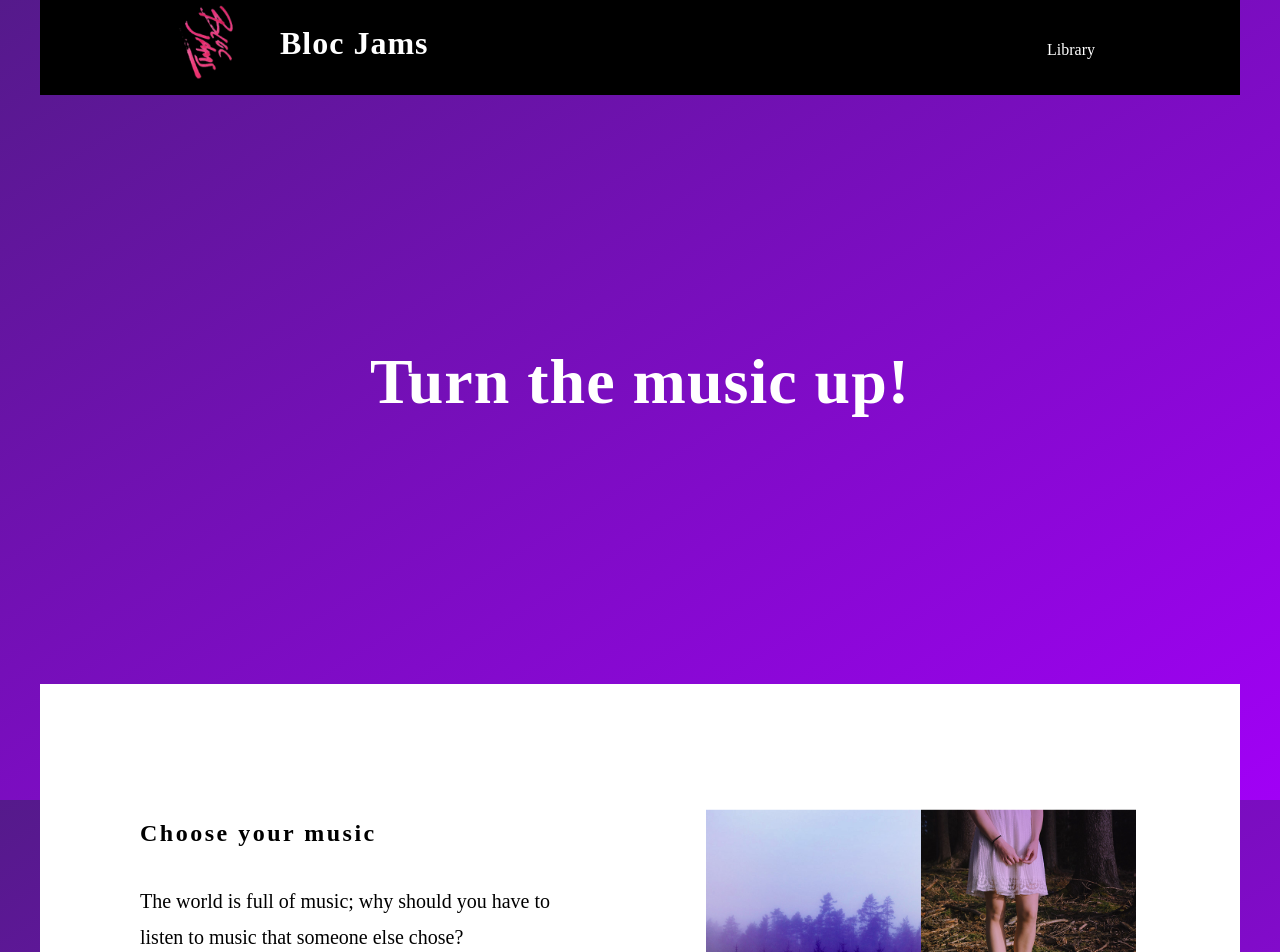
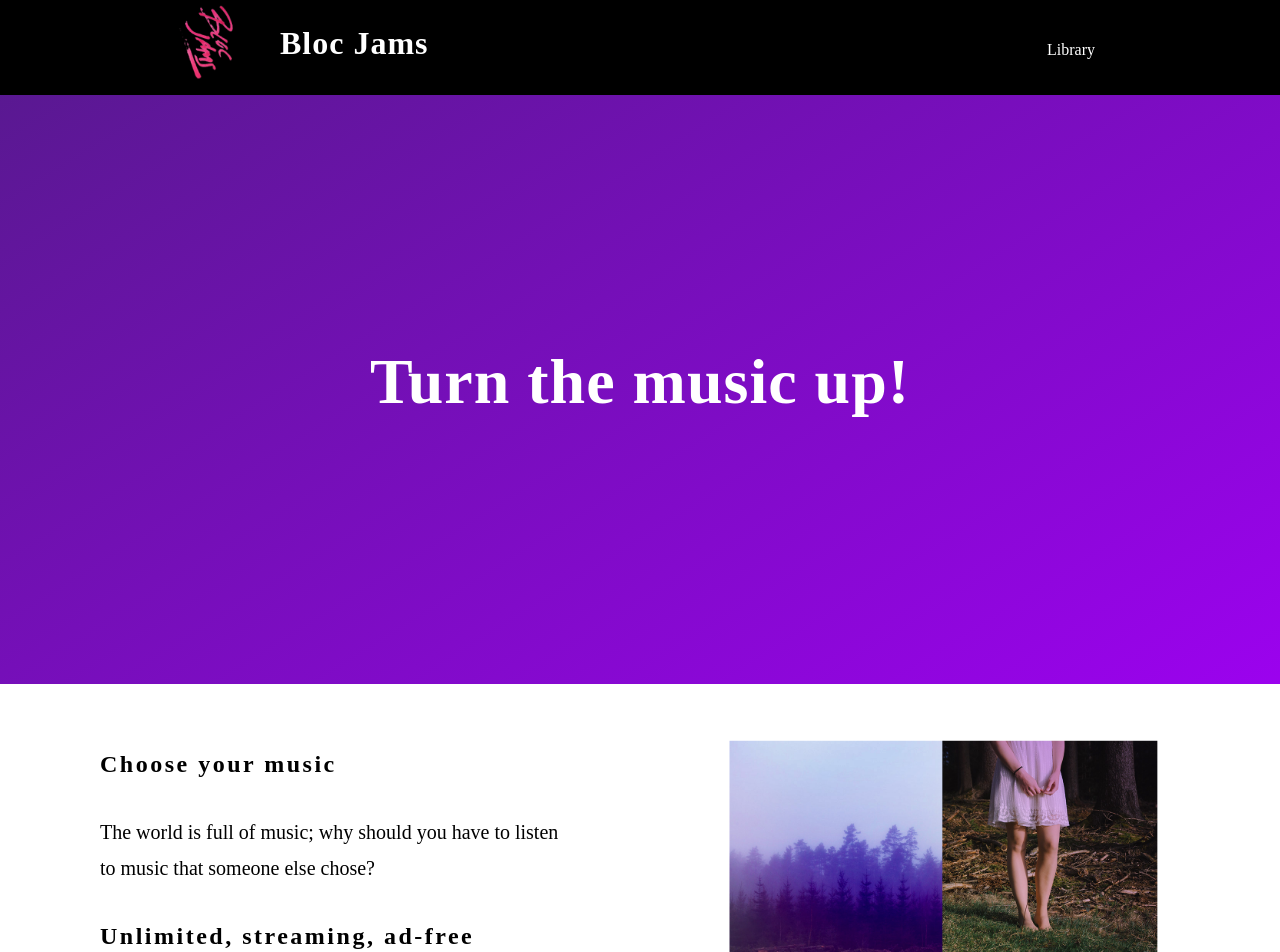
Before and after one commit to mcbeauregard/bloc-jams-react, a React (Create React App) app: page / in a window 1280 px wide. Shown: the top 952 px of the page. Built offline with nearby package versions, Linux system fonts and the light colour scheme.

Commit message:
Updated landing and library page

```diff
--- a/src/components/Landing.css
+++ b/src/components/Landing.css
@@ -23,7 +23,7 @@ p {
 /*  wrapper */
 
 .landing {
-  width: 1200px;
+  width: 100%;
   margin: 0 auto;
 }
 
@@ -32,6 +32,7 @@ p {
   padding: 250px 0;
   text-align: center;
   font-size: 64px;
+    position: relative;
 }
 
 .selling-points {
@@ -57,13 +58,13 @@ p {
 
 .album-covers-01 {
   width: 215px;
-  transform:translate(-100%,58.5%);
+  transform:translate(-50%,-41.5%);
   vertical-align: top;
 }
 
 .album-covers-02 {
   width: 215px;
-  transform: translateY(-41.5%);
+  transform: translate(-51%,-41.5%);
   margin-bottom: 0px;
   vertical-align: top;
 }
--- a/src/components/Library.css
+++ b/src/components/Library.css
@@ -42,7 +42,7 @@
   padding: 0 20px;
   float: left;
   position: relative;
-  transform: translate(0%,25%);
+  transform: translate(100%,25%);
   display: block;
   top: 30px;
   color: #232323;
--- a/src/index.css
+++ b/src/index.css
@@ -1,7 +1,7 @@
 /*------Basic------*/
 
 body {
-  width: 1200px;
+  width: 100%;
   margin: 0 auto;
   background: linear-gradient(to bottom right, #551a8b, #A100F6);
   background-repeat: no-repeat;
```
